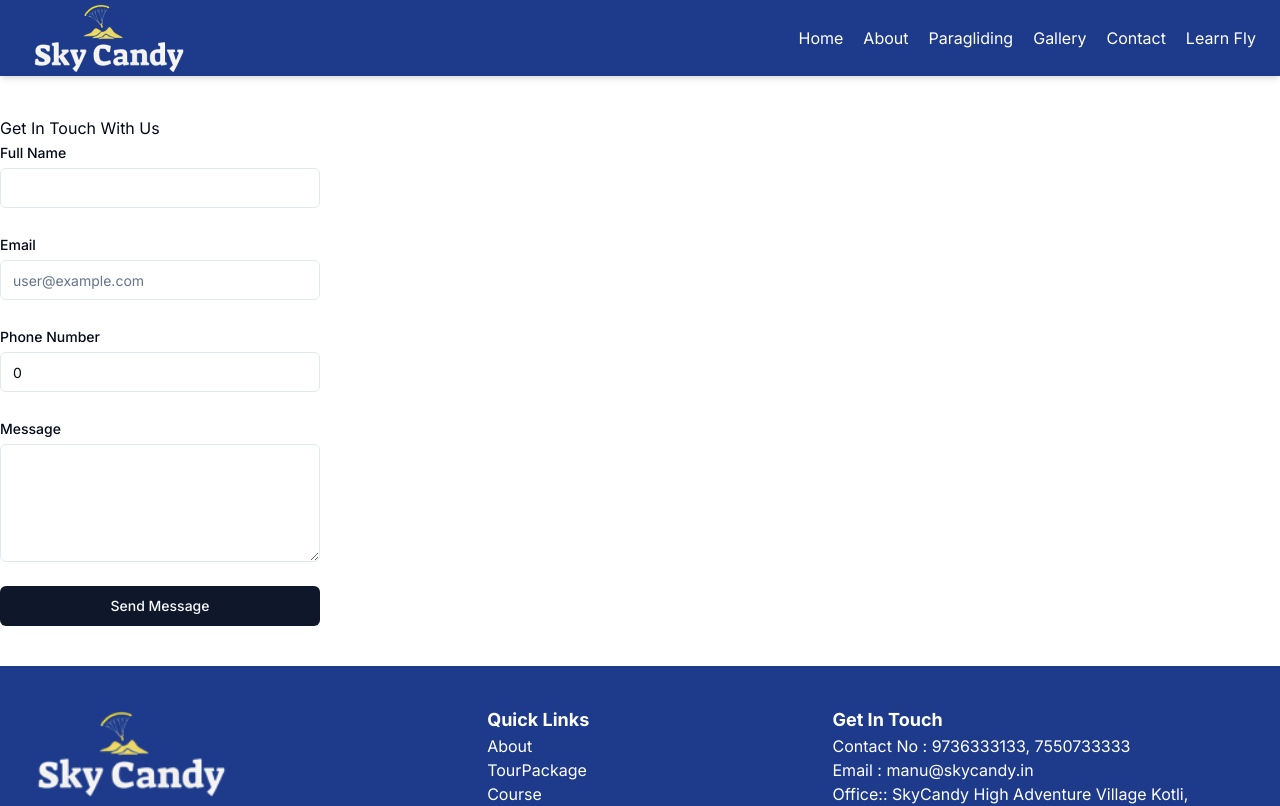
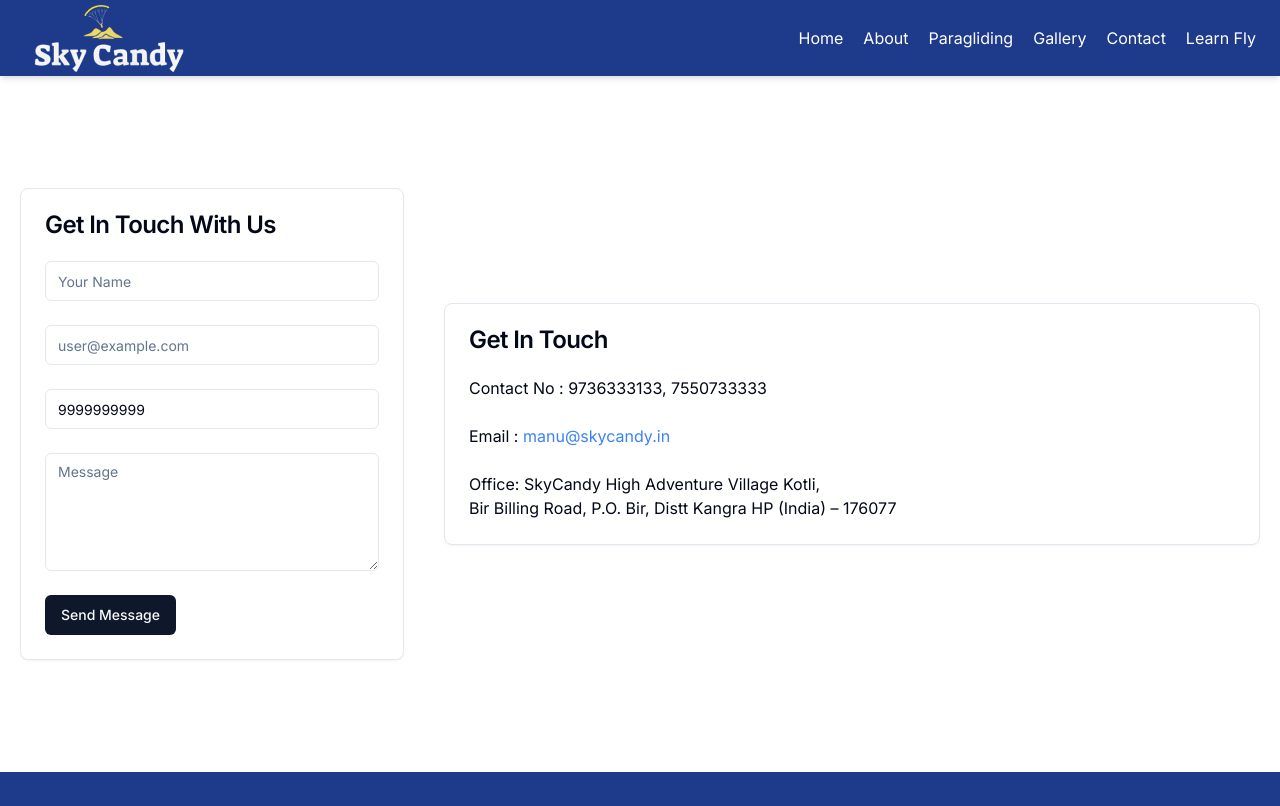
Before and after one commit to vikramiiitm/birparagliding.in, a Next.js app: page /contactform in a window 1280 px wide. Shown: the top 806 px of the page. Built offline with nearby package versions, Linux system fonts and the light colour scheme.

Commit message:
page update

```diff
--- a/src/app/contactform/page.tsx
+++ b/src/app/contactform/page.tsx
@@ -7,6 +7,21 @@ import { Label } from "@/components/ui/label";
 import { Textarea } from "@/components/ui/textarea";
 import Footer from "@/components/Footer";
 import Navbar from "@/components/Navbar";
+
+import {
+  Card,
+  CardContent,
+  CardDescription,
+  CardFooter,
+  CardHeader,
+  CardTitle,
+} from "@/components/ui/card";
+
+
+
+
+
+
 
 interface ContactFormData {
   name: string;
@@ -19,7 +34,7 @@ const ContactPage: React.FC = () => {
   const [formData, setFormData] = useState<ContactFormData>({
     name: "",
     email: "",
-    phoneNumber: 0,
+    phoneNumber: 9999999999,
     message: "",
   });
   const [error, setError] = useState<string | null>(null);
@@ -61,16 +76,17 @@ const ContactPage: React.FC = () => {
   return (
     <div>
       <Navbar />
-      <div className="py-10">
-        <div></div>
+      <div className="py-28 px-5 gap-10 items-center justify-center flex flex-col md:flex-row max-w-7xl mx-auto">
         <div>
-          <h1>Get In Touch With Us</h1>
-          <form
+            <form
             onSubmit={handleSubmit}
-            className="flex flex-col gap-6 w-full sm:w-80"
+            className="flex flex-col gap-6 w-full md:w-96"
           >
-            <div className="space-y-1">
-              <Label htmlFor="name">Full Name</Label>
+          <Card>
+              <CardHeader>
+              <CardTitle>Get In Touch With Us</CardTitle>
+            </CardHeader>
+            <CardContent>
               <Input
                 id="name"
                 type="text"
@@ -78,10 +94,10 @@ const ContactPage: React.FC = () => {
                 value={formData.name}
                 onChange={handleChange}
                 required
+                placeholder="Your Name"
               />
-            </div>
-            <div className="space-y-1">
-              <Label htmlFor="email">Email</Label>
+            </CardContent>
+            <CardContent>
               <Input
                 id="email"
                 type="email"
@@ -91,9 +107,8 @@ const ContactPage: React.FC = () => {
                 onChange={handleChange}
                 required
               />
-            </div>
-            <div className="space-y-1">
-              <Label htmlFor="phoneNumber">Phone Number</Label>
+            </CardContent>
+            <CardContent>
               <Input
                 id="phoneNumber"
                 type="tel"
@@ -101,10 +116,10 @@ const ContactPage: React.FC = () => {
                 value={formData.phoneNumber}
                 onChange={handleChange}
                 required
+                placeholder="Phone Number"
               />
-            </div>
-            <div className="space-y-1">
-              <Label htmlFor="message">Message</Label>
+            </CardContent>
+            <CardContent>
               <Textarea
                 id="message"
                 name="message"
@@ -112,12 +127,45 @@ const ContactPage: React.FC = () => {
                 value={formData.message}
                 onChange={handleChange}
                 required
+                placeholder="Message"
               />
-            </div>
-            <Button type="submit">Send Message</Button>
+            </CardContent>
+
+            <CardContent>
+              <Button type="submit">Send Message</Button>
+            </CardContent>
+
+          </Card>
+
+
+
             {success && <p>{success}</p>}
             {error && <p>{error}</p>}
           </form>
+        </div>
+
+        <div className="mt-4 md:mt-0 w-full ">
+          <Card>
+            <CardHeader>
+              <CardTitle>Get In Touch</CardTitle>
+            </CardHeader>
+            <CardContent>
+              <p>Contact No : 9736333133, 7550733333</p>
+            </CardContent>
+            <CardContent>
+              <p>
+                Email : <a className="text-blue-500" href="mailto:manu@skycandy.in">manu@skycandy.in</a>
+              </p>
+            </CardContent>
+            <CardContent>
+              <p>
+                Office: SkyCandy High Adventure Village Kotli,
+                <br /> Bir Billing Road, P.O. Bir, Distt Kangra HP (India) –
+                176077
+              </p>
+            </CardContent>
+
+          </Card>
         </div>
       </div>
       <Footer />
--- a/src/app/page.tsx
+++ b/src/app/page.tsx
@@ -27,15 +27,15 @@ function page() {
     <>
       <Navbar />
       <div>
-        <section className="relative w-full h-[90vh]">
+        <section className="relative w-full h-[45vh] lg:h-[90vh]">
           <Image
             src={HeroImg}
             width={1000}
             height={1000}
             alt="Hero Image paragliding"
-            className=" w-full object-cover h-[90vh] absolute top-0 -z-10"
+            className=" w-full object-cover h-[45vh] lg:h-[90vh] absolute top-0 -z-10"
           />
-          <div className=" bg-black opacity-[.3] w-full object-cover h-[90vh] absolute top-0 -z-10">
+          <div className=" bg-black opacity-[.3] w-full object-cover h-[45vh] lg:h-[90vh] absolute top-0 -z-10">
             {" "}
           </div>
           <div className="max-w-3xl mx-auto px-10 pt-20 lg:pt-56 flex flex-col items-center justify-center gap-10">
@@ -81,9 +81,9 @@ function page() {
         </section>
 
         <section>
-          <div className="relative h-[80vh] w-full">
-            <div className="bg-gray-100 w-full h-[80vh] absolute top-0 -z-10"></div>
-            <div className="md:w-[70%] md:mx-auto px-10 md:pt-20 ">
+          <div className="relative h-[40vh] sm:h-[25vh] lg:h-[80vh] w-full">
+            <div className="bg-gray-100 w-full h-[40vh] sm:h-[25vh] lg:h-[80vh] absolute top-0 -z-10"></div>
+            <div className="md:w-[70%] md:mx-auto px-10 sm:pt-20 ">
               <h1 className="text-3xl md:text-5xl text-center font-bold py-10 md:max-w-sm md:mx-auto">
                 Why You Should Choose Us
               </h1>
@@ -140,7 +140,7 @@ function page() {
                 Wanna Fly High Join SkyCandy School Of Paragliding
               </h1>
               <Link href="/course" className=" mt-6">
-                <Button className="flex w-32 text-sm md:text-base lg:w-96 bg-green-500 hover:bg-green-600 ">
+                <Button className="flex w-32 sm:w-56 text-sm md:text-base lg:w-96 bg-green-500 hover:bg-green-600 ">
                   book your Quote
                 </Button>
               </Link>
@@ -152,7 +152,7 @@ function page() {
                 width={1000}
                 height={1000}
                 alt="BirMaskImg"
-                className="w-full rounded md:rounded-none md:w-full h-[70vh] md:h-[60vh] object-cover object-left md:object-bottom"
+                className="w-full rounded md:rounded-none md:w-full h-[30vh] lg:h-[60vh] object-cover object-left "
               />
             </div>
           </div>
```
